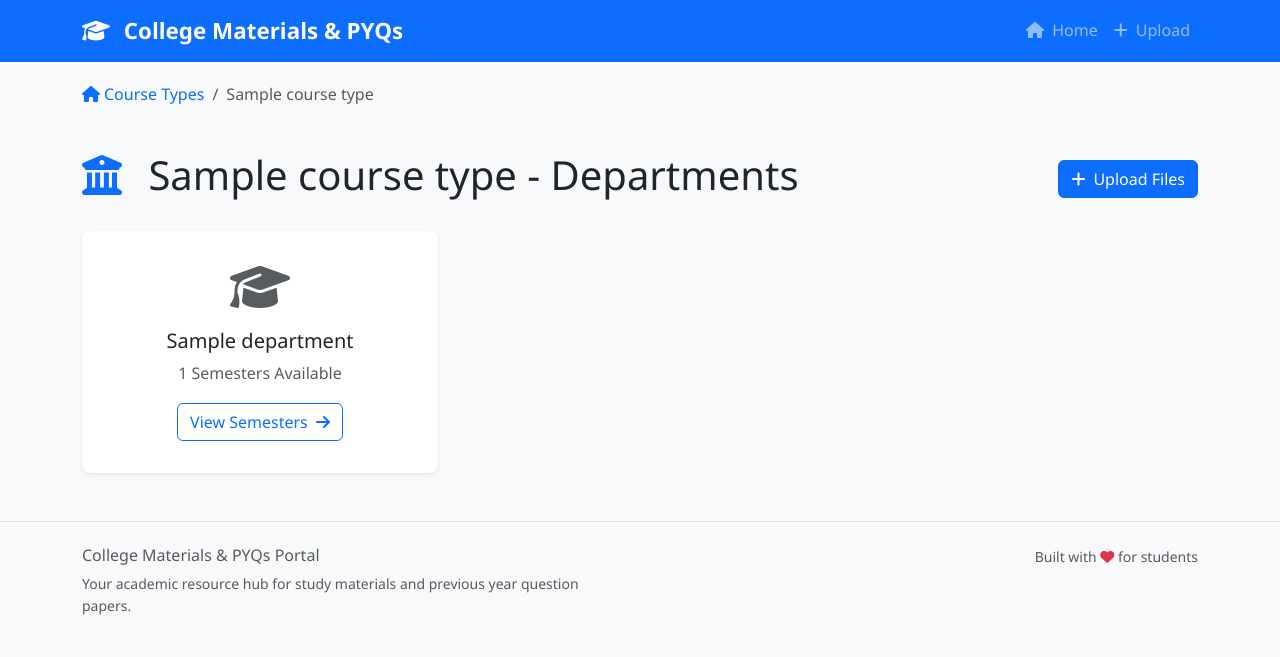
After one commit to Sharruk/website, a Flask app: template templates/course_type.html in a window 1280 px wide. The commit adds this page. Shown: the top 657 px of the page. Run offline with Flask 3, Linux system fonts and the light colour scheme; the template is opened without the code that fills it: most values are stand-ins (such as "Sample title", 1, 10 or a date in 2020).

Commit message:
Organize study materials by course type, such as UG, PG, and MBA
Refactors data loading in app.py to use course types, creates course_type.html, and updates templates to reflect the new structure.

Replit-Commit-Author: Agent
Replit-Commit-Session-Id: 41e432cf-2363-4495-a003-a38d9984ef0b
Replit-Commit-Screenshot-Url: https://storage.googleapis.com/screenshot-production-us-central1/7ca04937-a886-46fe-a351-e915ea05053d/ef94b5d2-0271-4eaa-933a-3d5cc9b7fce7.jpg

```diff
--- a/app.py
+++ b/app.py
@@ -40,44 +40,68 @@ def load_data():
         else:
             # Initialize with sample data
             data = {
-                "departments": {
-                    "computer_science": {
-                        "name": "Computer Science",
-                        "semesters": {
-                            "1": {"name": "Semester 1"},
-                            "2": {"name": "Semester 2"},
-                            "3": {"name": "Semester 3"},
-                            "4": {"name": "Semester 4"},
-                            "5": {"name": "Semester 5"},
-                            "6": {"name": "Semester 6"},
-                            "7": {"name": "Semester 7"},
-                            "8": {"name": "Semester 8"}
+                "course_types": {
+                    "ug": {
+                        "name": "Under Graduate (UG)",
+                        "departments": {
+                            "cse": {
+                                "name": "Computer Science & Engineering",
+                                "semesters": {str(i): {"name": f"Semester {i}"} for i in range(1, 9)}
+                            },
+                            "mech": {
+                                "name": "Mechanical Engineering",
+                                "semesters": {str(i): {"name": f"Semester {i}"} for i in range(1, 9)}
+                            },
+                            "eee": {
+                                "name": "Electrical & Electronics Engineering",
+                                "semesters": {str(i): {"name": f"Semester {i}"} for i in range(1, 9)}
+                            },
+                            "ece": {
+                                "name": "Electronics & Communication Engineering",
+                                "semesters": {str(i): {"name": f"Semester {i}"} for i in range(1, 9)}
+                            },
+                            "it": {
+                                "name": "Information Technology",
+                                "semesters": {str(i): {"name": f"Semester {i}"} for i in range(1, 9)}
+                            },
+                            "chem": {
+                                "name": "Chemical Engineering",
+                                "semesters": {str(i): {"name": f"Semester {i}"} for i in range(1, 9)}
+                            },
+                            "civil": {
+                                "name": "Civil Engineering",
+                                "semesters": {str(i): {"name": f"Semester {i}"} for i in range(1, 9)}
+                            }
                         }
                     },
-                    "mechanical": {
-                        "name": "Mechanical Engineering",
-                        "semesters": {
-                            "1": {"name": "Semester 1"},
-                            "2": {"name": "Semester 2"},
-                            "3": {"name": "Semester 3"},
-                            "4": {"name": "Semester 4"},
-                            "5": {"name": "Semester 5"},
-                            "6": {"name": "Semester 6"},
-                            "7": {"name": "Semester 7"},
-                            "8": {"name": "Semester 8"}
+                    "pg": {
+                        "name": "Post Graduate (PG)",
+                        "departments": {
+                            "mtech_cse": {
+                                "name": "M.Tech CSE (5-Year)",
+                                "semesters": {str(i): {"name": f"Semester {i}"} for i in range(1, 11)}
+                            },
+                            "me_applied_electronics": {
+                                "name": "M.E Applied Electronics",
+                                "semesters": {str(i): {"name": f"Semester {i}"} for i in range(1, 5)}
+                            },
+                            "me_structural": {
+                                "name": "M.E Structural",
+                                "semesters": {str(i): {"name": f"Semester {i}"} for i in range(1, 5)}
+                            },
+                            "me_ped": {
+                                "name": "M.E PED",
+                                "semesters": {str(i): {"name": f"Semester {i}"} for i in range(1, 5)}
+                            }
                         }
                     },
-                    "electrical": {
-                        "name": "Electrical Engineering",
-                        "semesters": {
-                            "1": {"name": "Semester 1"},
-                            "2": {"name": "Semester 2"},
-                            "3": {"name": "Semester 3"},
-                            "4": {"name": "Semester 4"},
-                            "5": {"name": "Semester 5"},
-                            "6": {"name": "Semester 6"},
-                            "7": {"name": "Semester 7"},
-                            "8": {"name": "Semester 8"}
+                    "mba": {
+                        "name": "Master of Business Administration (MBA)",
+                        "departments": {
+                            "general_mba": {
+                                "name": "General MBA",
+                                "semesters": {str(i): {"name": f"Semester {i}"} for i in range(1, 5)}
+                            }
                         }
                     }
                 },
@@ -113,59 +137,84 @@ def get_file_size(filepath):
 
 @app.route('/')
 def index():
-    """Homepage showing list of departments"""
+    """Homepage showing list of course types"""
     data = load_data()
-    return render_template('index.html', departments=data['departments'])
+    return render_template('index.html', course_types=data['course_types'])
 
-@app.route('/department/<dept_id>')
-def department(dept_id):
+@app.route('/course/<course_type_id>')
+def course_type(course_type_id):
+    """Course type page showing list of departments"""
+    data = load_data()
+    if course_type_id not in data['course_types']:
+        flash('Course type not found', 'error')
+        return redirect(url_for('index'))
+
+    course_data = data['course_types'][course_type_id]
+    return render_template('course_type.html',
+                         course_type=course_data,
+                         course_type_id=course_type_id)
+
+@app.route('/department/<course_type_id>/<dept_id>')
+def department(course_type_id, dept_id):
     """Department page showing list of semesters"""
     data = load_data()
-    if dept_id not in data['departments']:
+    if course_type_id not in data['course_types'] or dept_id not in data['course_types'][course_type_id]['departments']:
         flash('Department not found', 'error')
         return redirect(url_for('index'))
 
-    department_data = data['departments'][dept_id]
+    course_data = data['course_types'][course_type_id]
+    department_data = course_data['departments'][dept_id]
     return render_template('department.html',
+                         course_type=course_data,
+                         course_type_id=course_type_id,
                          department=department_data,
                          dept_id=dept_id)
 
-@app.route('/semester/<dept_id>/<semester_id>')
-def semester(dept_id, semester_id):
+@app.route('/semester/<course_type_id>/<dept_id>/<semester_id>')
+def semester(course_type_id, dept_id, semester_id):
     """Semester page showing list of categories"""
     data = load_data()
-    if dept_id not in data['departments']:
+    if (course_type_id not in data['course_types'] or
+        dept_id not in data['course_types'][course_type_id]['departments']):
         flash('Department not found', 'error')
         return redirect(url_for('index'))
 
-    department_data = data['departments'][dept_id]
+    course_data = data['course_types'][course_type_id]
+    department_data = course_data['departments'][dept_id]
     categories = ['CAT', 'ESE', 'SAT', 'Practical']
 
     return render_template('semester.html',
+                         course_type=course_data,
+                         course_type_id=course_type_id,
                          department=department_data,
                          dept_id=dept_id,
                          semester_id=semester_id,
                          categories=categories)
 
-@app.route('/category/<dept_id>/<semester_id>/<category>')
-def category_view(dept_id, semester_id, category):
+@app.route('/category/<course_type_id>/<dept_id>/<semester_id>/<category>')
+def category_view(course_type_id, dept_id, semester_id, category):
     """Category page showing downloadable files"""
     data = load_data()
-    if dept_id not in data['departments']:
+    if (course_type_id not in data['course_types'] or
+        dept_id not in data['course_types'][course_type_id]['departments']):
         flash('Department not found', 'error')
         return redirect(url_for('index'))
 
     # Filter files for this specific category
     filtered_files = [
         f for f in data['files']
-        if f['department'] == dept_id and
+        if f['course_type'] == course_type_id and
+           f['department'] == dept_id and
            f['semester'] == semester_id and
            f['category'] == category
     ]
 
-    department_data = data['departments'][dept_id]
+    course_data = data['course_types'][course_type_id]
+    department_data = course_data['departments'][dept_id]
 
     return render_template('category.html',
+                         course_type=course_data,
+                         course_type_id=course_type_id,
                          department=department_data,
                          dept_id=dept_id,
                          semester_id=semester_id,
@@ -180,6 +229,7 @@ def upload():
     if request.method == 'POST':
         try:
             # Get form data
+            course_type = request.form.get('course_type')
             department = request.form.get('department')
             semester = request.form.get('semester')
             category = request.form.get('category')
@@ -227,6 +277,7 @@ def upload():
                     "filename": filename,
                     "original_filename": file.filename,
                     "custom_filename": custom_filename or filename,
+                    "course_type": course_type,
                     "department": department,
                     "semester": semester,
                     "category": category,
@@ -241,6 +292,7 @@ def upload():
 
                 flash('File uploaded successfully!', 'success')
                 return redirect(url_for('category_view',
+                              course_type_id=course_type,
                               dept_id=department,
                               semester_id=semester,
                               category=category))
@@ -251,7 +303,7 @@ def upload():
             app.logger.error(f"Upload error: {str(e)}")
             flash('An error occurred during upload. Please try again.', 'error')
 
-    return render_template('upload.html', departments=data['departments'])
+    return render_template('upload.html', course_types=data['course_types'])
 
 @app.route('/download/<int:file_id>')
 def download(file_id):
@@ -310,6 +362,7 @@ def delete_file(file_id):
 
         flash('File deleted successfully', 'success')
         return redirect(url_for('category_view',
+                      course_type_id=file_data['course_type'],
                       dept_id=file_data['department'],
                       semester_id=file_data['semester'],
                       category=file_data['category']))
--- /dev/null
+++ b/templates/course_type.html
@@ -0,0 +1,77 @@
+{% extends "base.html" %}
+
+{% block title %}{{ course_type.name }} - Departments{% endblock %}
+
+{% block breadcrumb %}
+<nav aria-label="breadcrumb" class="bg-light py-2">
+    <div class="container">
+        <ol class="breadcrumb mb-0">
+            <li class="breadcrumb-item">
+                <a href="{{ url_for('index') }}"><i class="fas fa-home me-1"></i>Course Types</a>
+            </li>
+            <li class="breadcrumb-item active">{{ course_type.name }}</li>
+        </ol>
+    </div>
+</nav>
+{% endblock %}
+
+{% block content %}
+<div class="row">
+    <div class="col-12">
+        <div class="d-flex justify-content-between align-items-center mb-4">
+            <h1 class="display-6">
+                <i class="fas fa-university text-primary me-3"></i>
+                {{ course_type.name }} - Departments
+            </h1>
+            <a href="{{ url_for('upload') }}" class="btn btn-primary">
+                <i class="fas fa-plus me-2"></i>Upload Files
+            </a>
+        </div>
+    </div>
+</div>
+
+<div class="row g-4">
+    {% for dept_id, department in course_type.departments.items() %}
+    <div class="col-md-6 col-lg-4">
+        <div class="card h-100 department-card">
+            <div class="card-body text-center">
+                <div class="department-icon mb-3">
+                    {% if 'cse' in dept_id or 'it' in dept_id %}
+                        <i class="fas fa-laptop-code fa-3x text-primary"></i>
+                    {% elif 'mech' in dept_id %}
+                        <i class="fas fa-cogs fa-3x text-success"></i>
+                    {% elif 'eee' in dept_id or 'ece' in dept_id or 'electronics' in dept_id %}
+                        <i class="fas fa-bolt fa-3x text-warning"></i>
+                    {% elif 'civil' in dept_id or 'structural' in dept_id %}
+                        <i class="fas fa-building fa-3x text-info"></i>
+                    {% elif 'chem' in dept_id %}
+                        <i class="fas fa-flask fa-3x text-danger"></i>
+                    {% elif 'mba' in dept_id %}
+                        <i class="fas fa-briefcase fa-3x text-dark"></i>
+                    {% elif 'ped' in dept_id %}
+                        <i class="fas fa-industry fa-3x text-secondary"></i>
+                    {% else %}
+                        <i class="fas fa-graduation-cap fa-3x text-muted"></i>
+                    {% endif %}
+                </div>
+                <h5 class="card-title">{{ department.name }}</h5>
+                <p class="card-text text-muted">
+                    {{ department.semesters|length }} Semesters Available
+                </p>
+                <a href="{{ url_for('department', course_type_id=course_type_id, dept_id=dept_id) }}" class="btn btn-outline-primary">
+                    View Semesters <i class="fas fa-arrow-right ms-1"></i>
+                </a>
+            </div>
+        </div>
+    </div>
+    {% endfor %}
+</div>
+
+{% if not course_type.departments %}
+<div class="text-center py-5">
+    <i class="fas fa-university fa-5x text-muted mb-3"></i>
+    <h3 class="text-muted">No Departments Available</h3>
+    <p class="text-muted">Contact administrator to add departments.</p>
+</div>
+{% endif %}
+{% endblock %}
```
Also changed, not shown: templates/category.html (+6 -3 lines), templates/department.html (+5 -2 lines), templates/index.html (+18 -18 lines), templates/semester.html (+6 -3 lines), templates/upload.html (+45 -9 lines).
